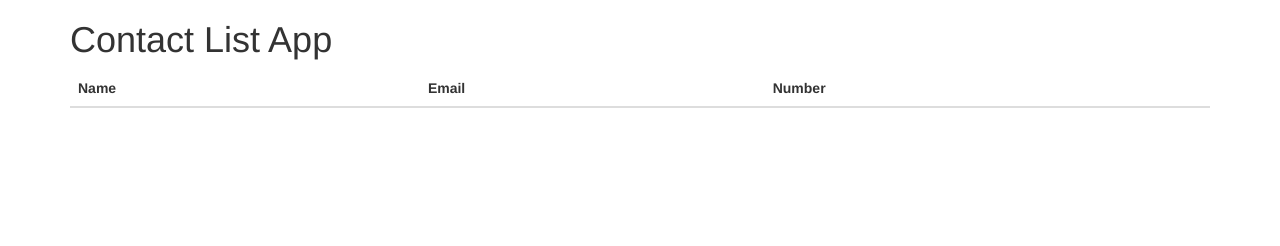
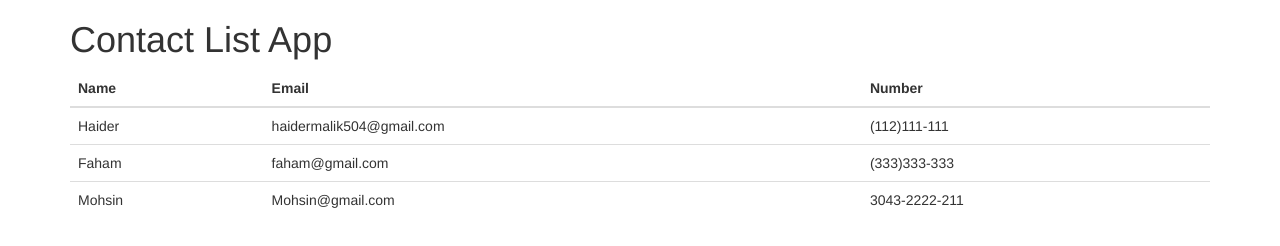
Before and after one commit to HaiderMalik12/contact-list-app, a website: page public/index.html in a window 1280 px wide. Drawn offline with nearby package versions, Linux system fonts and the light colour scheme.

Commit message:
Add Dummy Data to ContactList App

```diff
--- a/public/controllers/controller.js
+++ b/public/controllers/controller.js
@@ -1,4 +1,24 @@
 var app = angular.module('contactApp', []);
+var person = {
+    name: 'Haider',
+    email: 'haidermalik504@gmail.com',
+    number: '(112)111-111'
+};
+
+var person2 = {
+    name: 'Faham',
+    email: 'faham@gmail.com',
+    number: '(333)333-333'
+};
+var person3 = {
+    name: 'Mohsin',
+    email: 'Mohsin@gmail.com',
+    number: '3043-2222-211'
+}
+
+var contactList = [person, person2, person3];
+
 app.controller('AppCtrl', function($scope) {
-    console.log('Hello From controller');
+
+    $scope.contactList = contactList;
 });
--- a/public/index.html
+++ b/public/index.html
@@ -16,13 +16,21 @@
                     <th>Number</th>
                 </tr>
             </thead>
+            <tbody>
+                <tr ng-repeat="contact in contactList">
+                    <td>{{contact.name}} </td>
+                    <td>{{contact.email}}</td>
+                    <td>{{contact.number}}</td>
+                </tr>
+            </tbody>
         </table>
     </div>
     <!-- Javascript goes here -->
     <script src="https://ajax.googleapis.com/ajax/libs/jquery/1.12.0/jquery.min.js"></script>
     <script src="http://maxcdn.bootstrapcdn.com/bootstrap/3.3.6/js/bootstrap.min.js"></script>
     <script src="https://ajax.googleapis.com/ajax/libs/angularjs/1.5.3/angular.min.js"></script>
-    <script src="controllers/controller.js"> </script>
+    <script src="controllers/controller.js">
+    </script>
 </body>
 
 </html>
```
